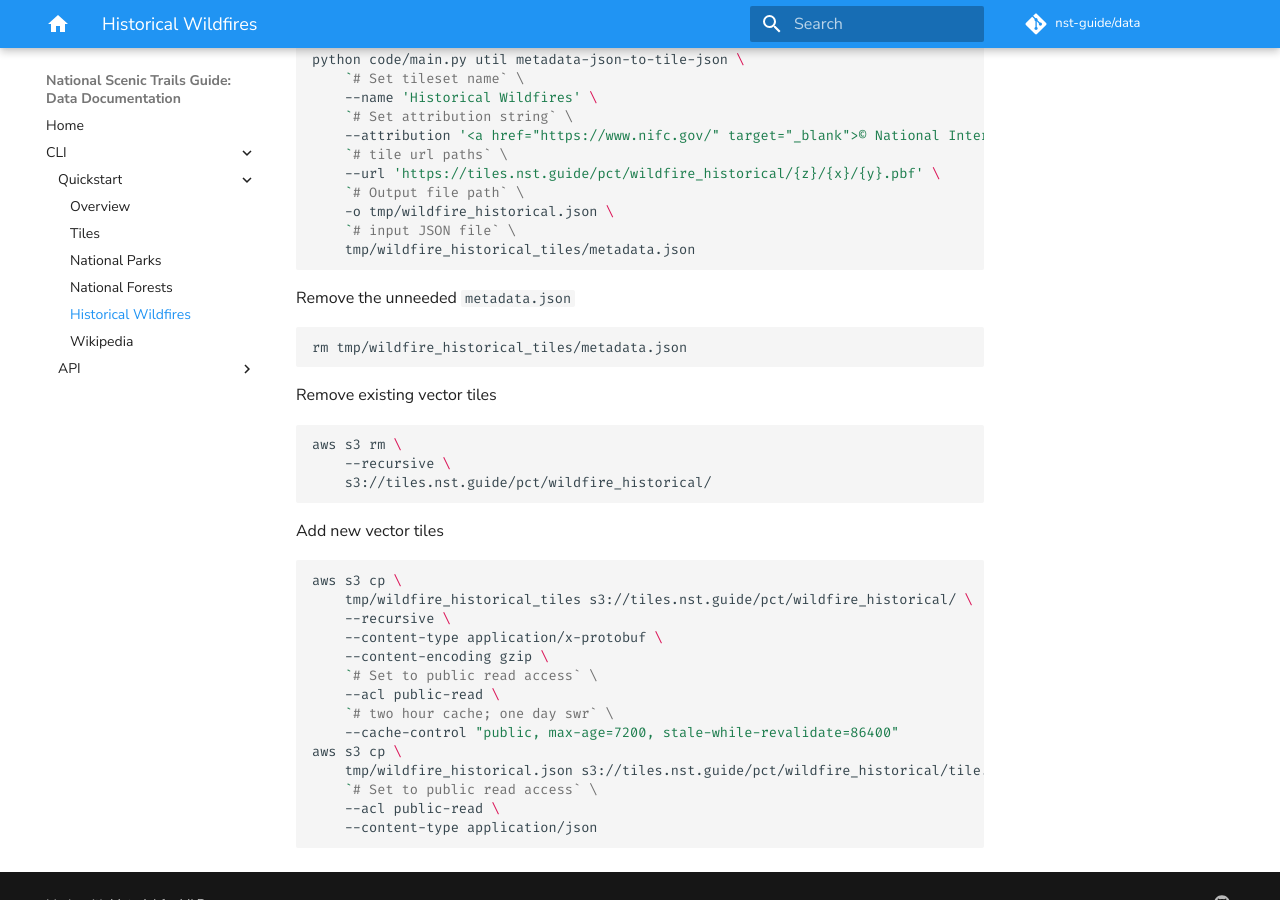
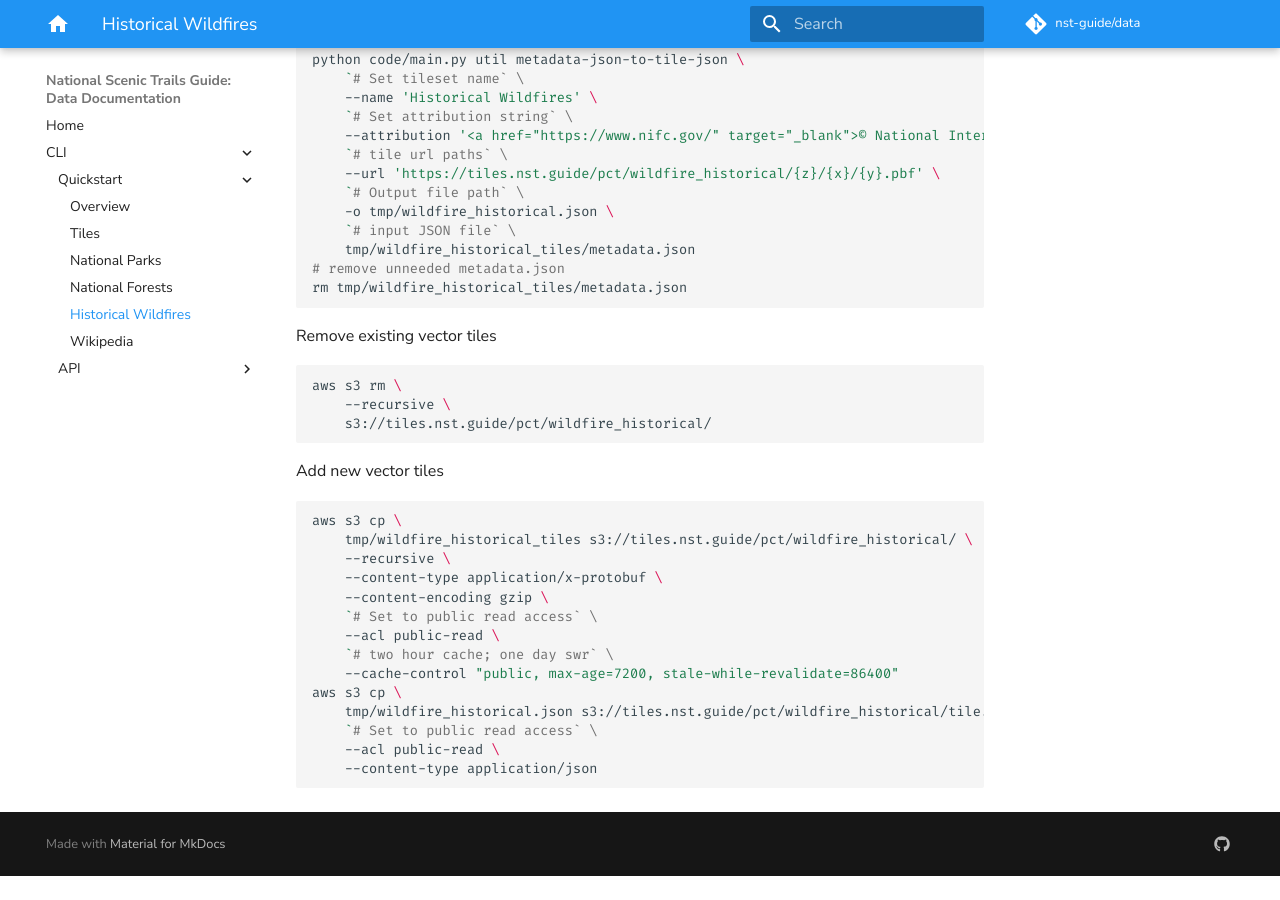
Before and after one commit to nst-guide/data, an MkDocs documentation site: the page built from docs/src/cli/quickstart/wildfire_historical.md, in a window 1280 px wide and 900 px high, scrolled down 1185 px. Built offline with MkDocs 1.6.1 and Material for MkDocs 9.7.7, drawn with Linux system fonts in a browser that asks for light colours; comment, search, counter and statistics services are not loaded; after the commit the page ends 2061 px from its top, so only the background shows below that.

Commit message:
Update docs

````diff
--- a/docs/src/cli/quickstart/wildfire_historical.md
+++ b/docs/src/cli/quickstart/wildfire_historical.md
@@ -64,10 +64,7 @@ python code/main.py util metadata-json-to-tile-json \
     -o tmp/wildfire_historical.json \
     `# input JSON file` \
     tmp/wildfire_historical_tiles/metadata.json
-```
-
-Remove the unneeded `metadata.json`
-```bash
+# remove unneeded metadata.json
 rm tmp/wildfire_historical_tiles/metadata.json
 ```
 
````
Also changed, not shown: docs/src/cli/quickstart/national_forests.md (+1 -4 lines).
